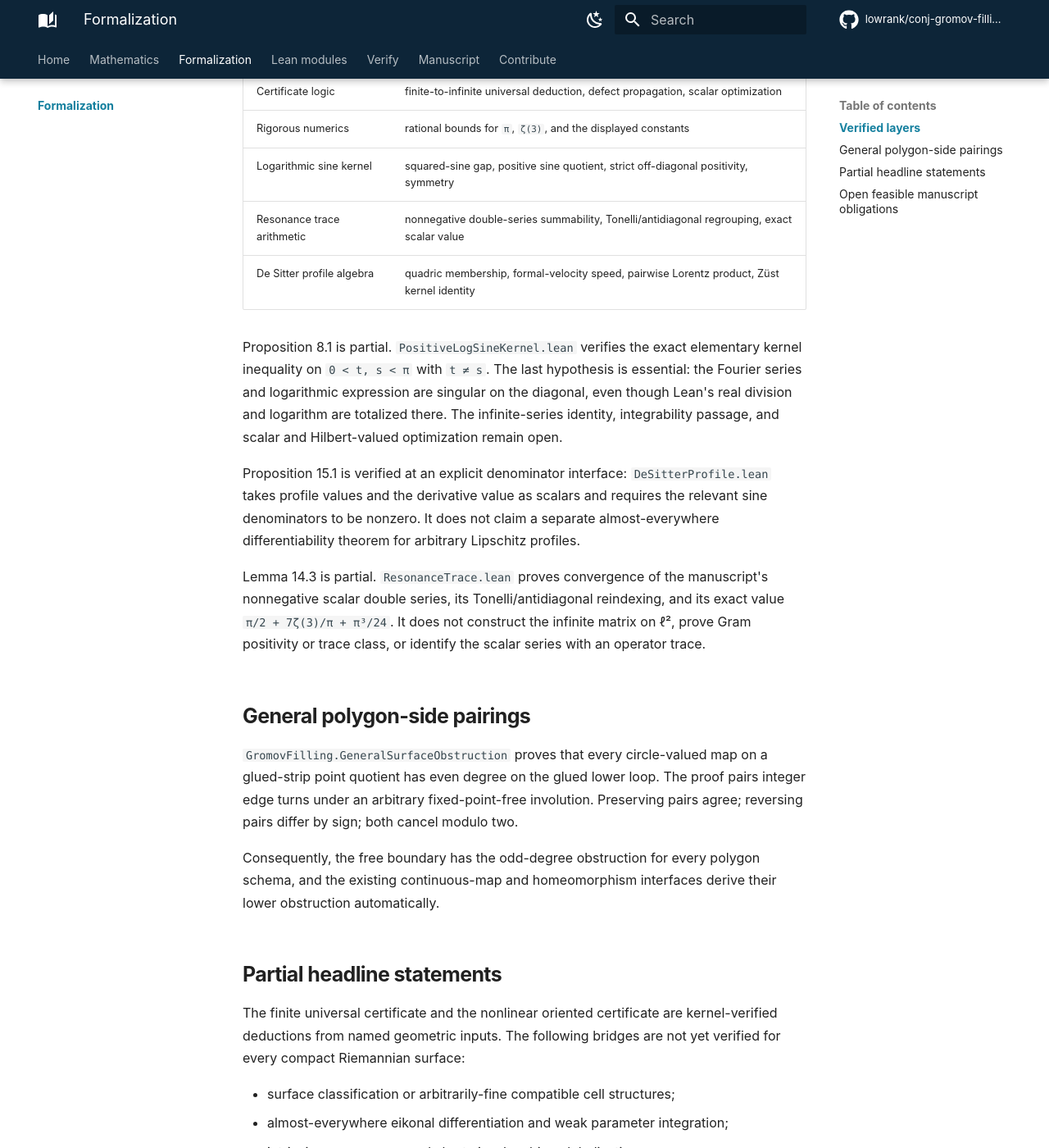
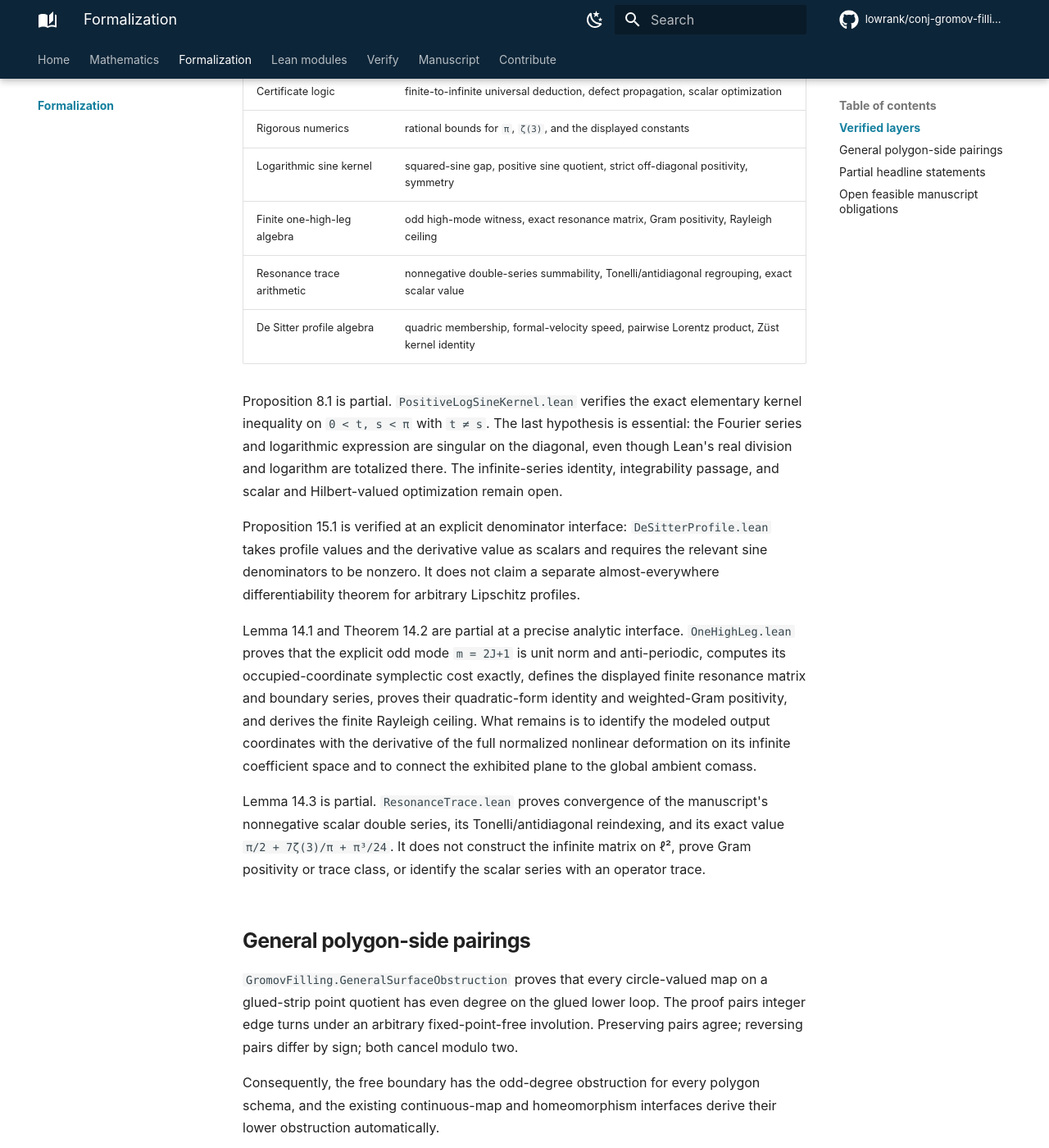
Before and after one commit to lowrank/gromov-filling-lower-bound, an MkDocs documentation site: the page built from docs/formalization.md, in a window 1280 px wide and 1400 px high, scrolled down 636 px. Shown: the whole window at 82% size. Built offline with MkDocs 1.6.1 and Material for MkDocs 9.7.7, drawn with Linux system fonts in a browser that asks for light colours; comment, search, counter and statistics services are not loaded.

Commit message:
feat: formalize finite one-high-leg ceiling

```diff
--- a/docs/formalization.md
+++ b/docs/formalization.md
@@ -17,6 +17,7 @@ manuscript ledger is maintained in
 | Certificate logic | finite-to-infinite universal deduction, defect propagation, scalar optimization |
 | Rigorous numerics | rational bounds for `π`, `ζ(3)`, and the displayed constants |
 | Logarithmic sine kernel | squared-sine gap, positive sine quotient, strict off-diagonal positivity, symmetry |
+| Finite one-high-leg algebra | odd high-mode witness, exact resonance matrix, Gram positivity, Rayleigh ceiling |
 | Resonance trace arithmetic | nonnegative double-series summability, Tonelli/antidiagonal regrouping, exact scalar value |
 | De Sitter profile algebra | quadric membership, formal-velocity speed, pairwise Lorentz product, Züst kernel identity |
 
@@ -32,6 +33,16 @@ Proposition 15.1 is verified at an explicit denominator interface:
 and requires the relevant sine denominators to be nonzero. It does not claim a
 separate almost-everywhere differentiability theorem for arbitrary Lipschitz
 profiles.
+
+Lemma 14.1 and Theorem 14.2 are partial at a precise analytic interface.
+`OneHighLeg.lean` proves that the explicit odd mode `m = 2J+1` is unit norm
+and anti-periodic, computes its occupied-coordinate symplectic cost exactly,
+defines the displayed finite resonance matrix and boundary series, proves
+their quadratic-form identity and weighted-Gram positivity, and derives the
+finite Rayleigh ceiling. What remains is to identify the modeled output
+coordinates with the derivative of the full normalized nonlinear deformation
+on its infinite coefficient space and to connect the exhibited plane to the
+global ambient comass.
 
 Lemma 14.3 is partial. `ResonanceTrace.lean` proves convergence of the
 manuscript's nonnegative scalar double series, its Tonelli/antidiagonal
```
Also changed, not shown: FORMALIZATION.md (+4 -4 lines), README.md (+4 -2 lines), docs/index.md (+2 -2 lines), docs/mathematics.md (+22 -0 lines), docs/modules.md (+1 -1 lines), docs/verification.md (+2 -2 lines), 2 other files.
